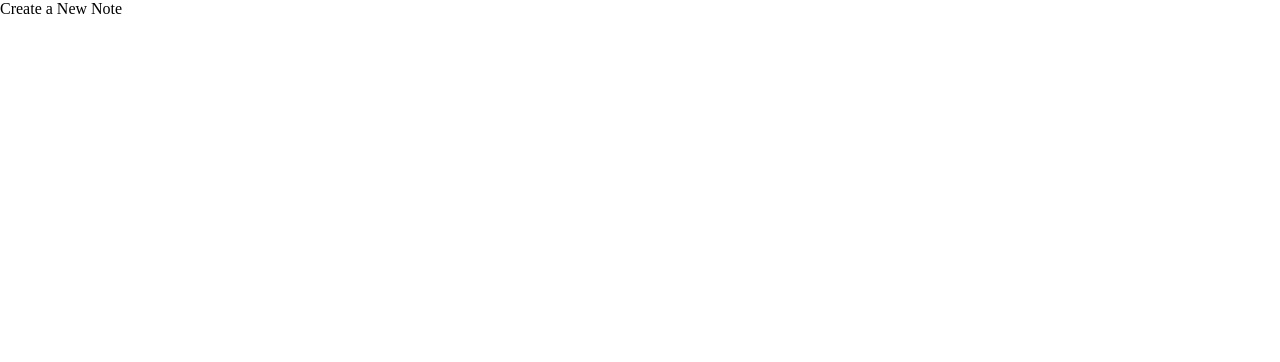
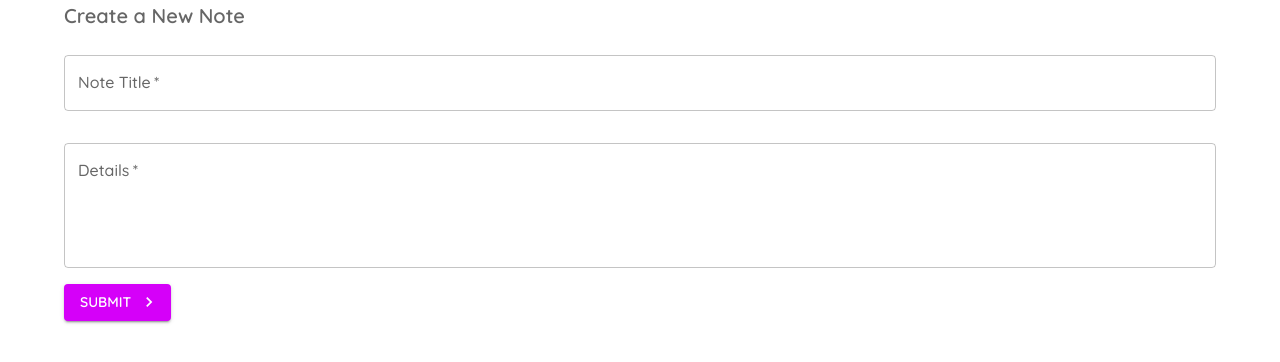
Before and after one commit to meriam-hamdaoui/notes-app-mui, a React (Create React App) app: page /create-note in a window 1280 px wide. Shown: the top 362 px of the page. Built offline with nearby package versions, Linux system fonts and the light colour scheme.

Commit message:
mui package/ note form

```diff
--- a/public/index.html
+++ b/public/index.html
@@ -6,11 +6,12 @@
     <meta name="viewport" content="width=device-width, initial-scale=1" />
     <meta name="theme-color" content="#000000" />
 
-    <!--
-      manifest.json provides metadata used when your web app is installed on a
-      user's mobile device or desktop. See https://developers.google.com/web/fundamentals/web-app-manifest/
-    -->
-    <link rel="manifest" href="%PUBLIC_URL%/manifest.json" />
+    <link rel="preconnect" href="https://fonts.googleapis.com" />
+    <link rel="preconnect" href="https://fonts.gstatic.com" crossorigin />
+    <link
+      rel="stylesheet"
+      href="https://fonts.googleapis.com/css2?family=Roboto:wght@300;400;500;600;700&display=swap"
+    />
 
     <title>Notebook</title>
   </head>
--- a/src/App.js
+++ b/src/App.js
@@ -1,13 +1,34 @@
 import { Routes, Route } from "react-router-dom";
 import Notes from "./components/Notes";
 import CreateNote from "./components/CreateNote";
+import { createTheme, ThemeProvider } from "@mui/material";
+import { purple } from "@mui/material/colors";
+const theme = createTheme({
+  // color palette
+  palette: {
+    primary: {
+      main: "#fefefe",
+    },
+    secondary: purple,
+  },
+  // font
+  typography: {
+    fontFamily: "Quicksand",
+    fontWeightLight: 400,
+    fontWeightRegular: 500,
+    fontWeightMedium: 600,
+    fontWeightBold: 700,
+  },
+});
 
 function App() {
   return (
-    <Routes>
-      <Route path="/" element={<Notes />} />
-      <Route path="/create-note" element={<CreateNote />} />
-    </Routes>
+    <ThemeProvider theme={theme}>
+      <Routes>
+        <Route path="/" element={<Notes />} />
+        <Route path="/create-note" element={<CreateNote />} />
+      </Routes>
+    </ThemeProvider>
   );
 }
 
--- a/src/components/CreateNote.jsx
+++ b/src/components/CreateNote.jsx
@@ -1,5 +1,74 @@
-import React from "react";
+import React, { useState } from "react";
+import { Container, Typography, Button, TextField } from "@mui/material";
+import { makeStyles } from "@mui/styles";
+import KeyboardArrowRightIcon from "@mui/icons-material/KeyboardArrowRight";
+
+const useStyle = makeStyles({
+  filed: {
+    display: "block",
+  },
+});
 
 export default function CreateNote() {
-  return <div>Create a New Note</div>;
+  const classes = useStyle();
+
+  const [note, setNote] = useState({
+    title: "",
+    details: "",
+  });
+
+  const handleChange = (e) =>
+    setNote({ ...note, [e.target.name]: e.target.value });
+
+  const handleSubmit = (e) => {
+    e.preventDefault();
+    console.log(note);
+  };
+
+  return (
+    <Container>
+      <Typography
+        variant="h6"
+        color="textSecondary"
+        component="h2"
+        gutterBottom // add w slight margin bottom to the title
+      >
+        Create a New Note
+      </Typography>
+      <form noValidate autoComplete="off" onSubmit={(e) => handleSubmit(e)}>
+        <TextField
+          className={classes.filed}
+          name="title"
+          sx={{ marginTop: 2, marginBottom: 2 }}
+          variant="outlined"
+          label="Note Title"
+          required
+          color="secondary"
+          fullWidth
+          onChange={handleChange}
+        />
+        <TextField
+          className={classes.filed}
+          name="details"
+          sx={{ marginTop: 2, marginBottom: 2 }}
+          variant="outlined"
+          label="Details"
+          required
+          color="secondary"
+          fullWidth
+          multiline
+          rows={4}
+          onChange={handleChange}
+        />
+        <Button
+          variant="contained"
+          type="submit"
+          color="secondary"
+          endIcon={<KeyboardArrowRightIcon />}
+        >
+          submit
+        </Button>
+      </form>
+    </Container>
+  );
 }
--- a/src/components/Notes.jsx
+++ b/src/components/Notes.jsx
@@ -1,5 +1,10 @@
 import React from "react";
+import { Typography } from "@mui/material";
 
 export default function Notes() {
-  return <div>My Notes</div>;
+  return (
+    <Typography variant="h2" color="textSecondary">
+      My Notes
+    </Typography>
+  );
 }
```
Also changed, not shown: package.json (+11 -0 lines), public/manifest.json (deleted), public/robots.txt (deleted), 1 other file (tests, documents, lock files or other folders).
